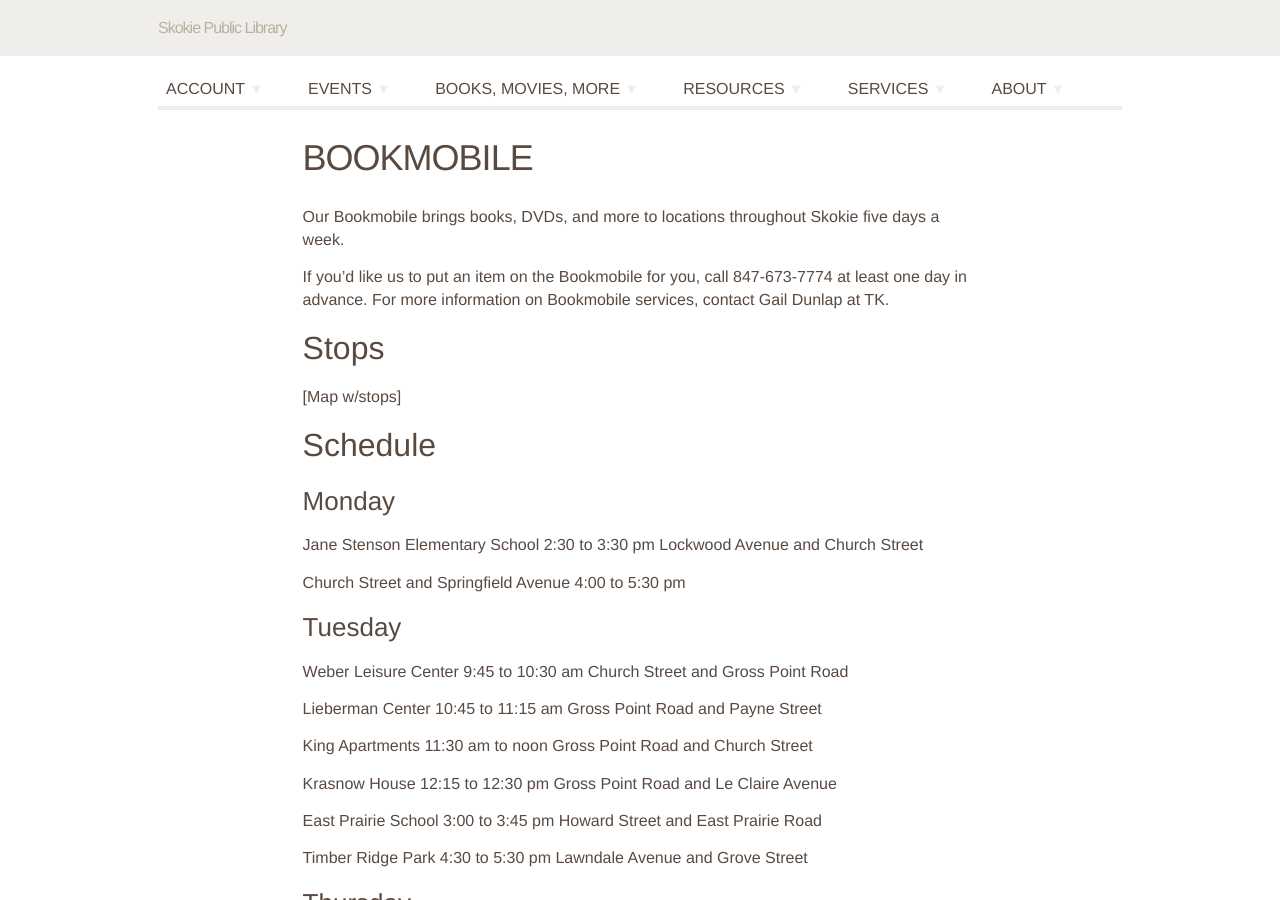
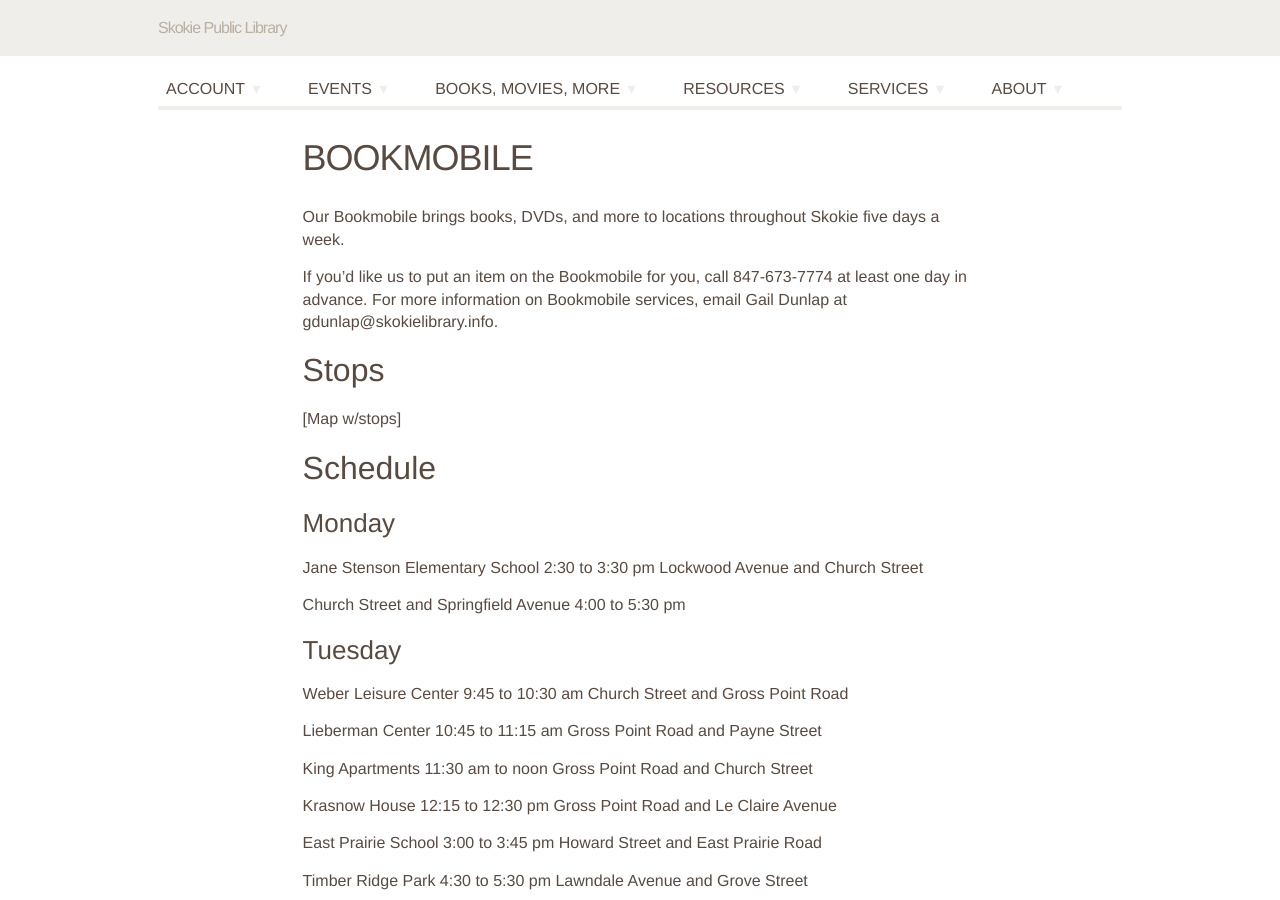
Before and after one commit to skokielibrary/spl-content, a Jekyll site: the page built from _content/annabelle/services--bookmobile.markdown, in a window 1280 px wide and 900 px high. Built offline with Jekyll 4.4.1, drawn with Linux system fonts in a browser that asks for light colours; some web fonts are replaced.

Commit message:
Updated services--bookmobile.markdown

```diff
--- a/_content/annabelle/services--bookmobile.markdown
+++ b/_content/annabelle/services--bookmobile.markdown
@@ -6,7 +6,7 @@ published: true
 
 Our Bookmobile brings books, DVDs, and more to locations throughout Skokie five days a week.
 
-If you'd like us to put an item on the Bookmobile for you, call 847-673-7774 at least one day in advance. For more information on Bookmobile services, contact Gail Dunlap at TK.
+If you'd like us to put an item on the Bookmobile for you, call 847-673-7774 at least one day in advance. For more information on Bookmobile services, email Gail Dunlap at gdunlap@skokielibrary.info.
 
 ##Stops
 
```
